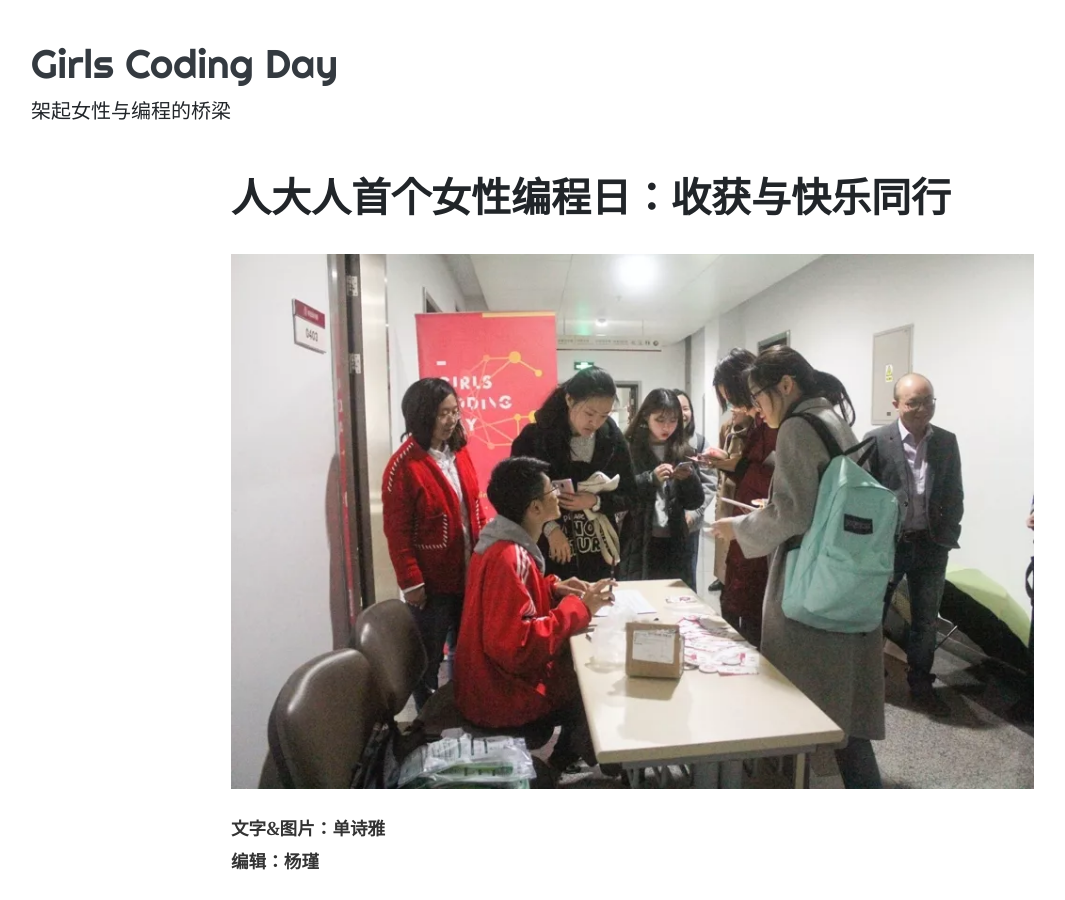
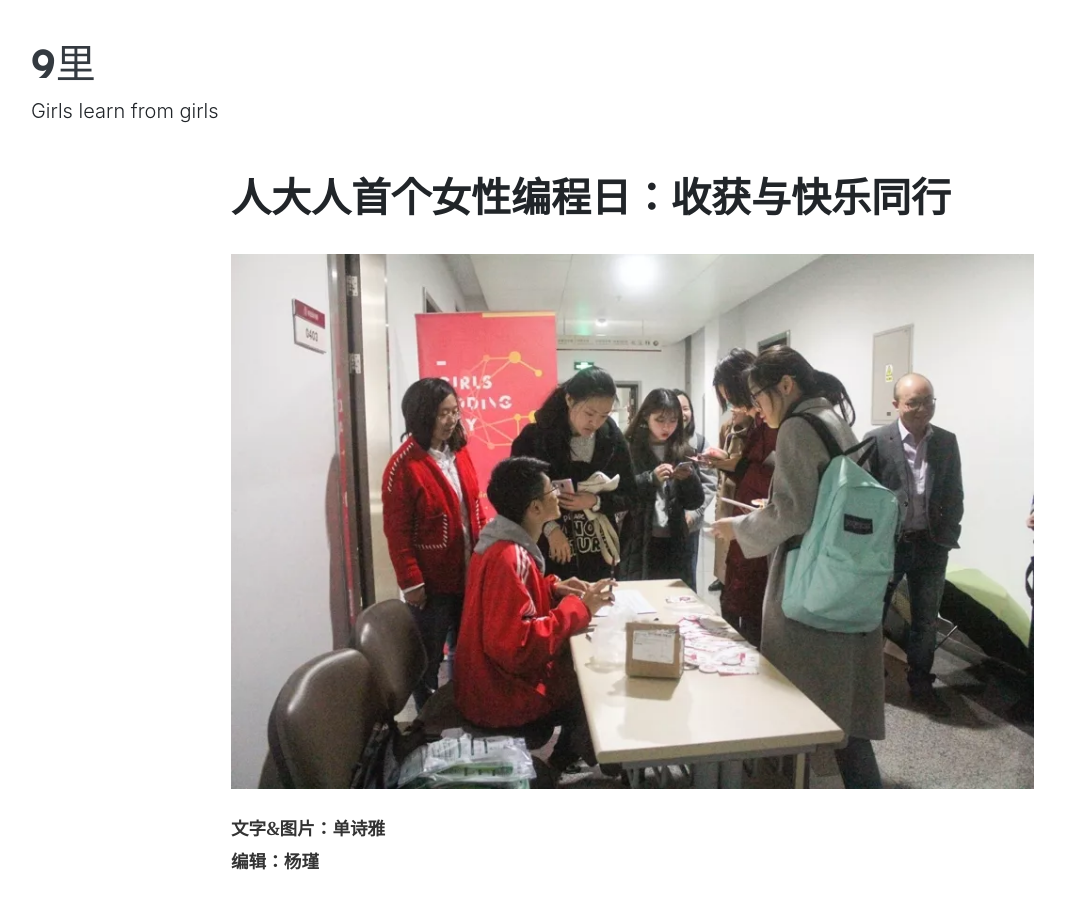
Before and after one commit to xu9li/my-first-blog, a Jekyll site: the page built from _posts/2018-11-05-my-first-post.md, in a window 1280 px wide and 900 px high. Shown: the whole window, without its empty margins (54-1119 px from the left). Built offline with Jekyll 4.4.1, drawn with Linux system fonts in a browser that asks for light colours; nearby versions of some CDN libraries; some of the changed text lies outside the part shown.

Commit message:
更新config文件
完成标题修改

```diff
--- a/_config.yml
+++ b/_config.yml
@@ -2,11 +2,11 @@
 baseurl: "/Girls-Coding-Day-Jekyll-blog-2"
 
 # 网页的标题
-title: "Girls Coding Day"
+title: "行业中的女性游戏制作人"
 # 网站的主标题
-name: "Girls Coding Day"
+name: "9里"
 # 网站副标题
-description: "架起女性与编程的桥梁"
+description: "Girls learn from girls"
 
 # 分页配置
 # 每页文章数量
```
